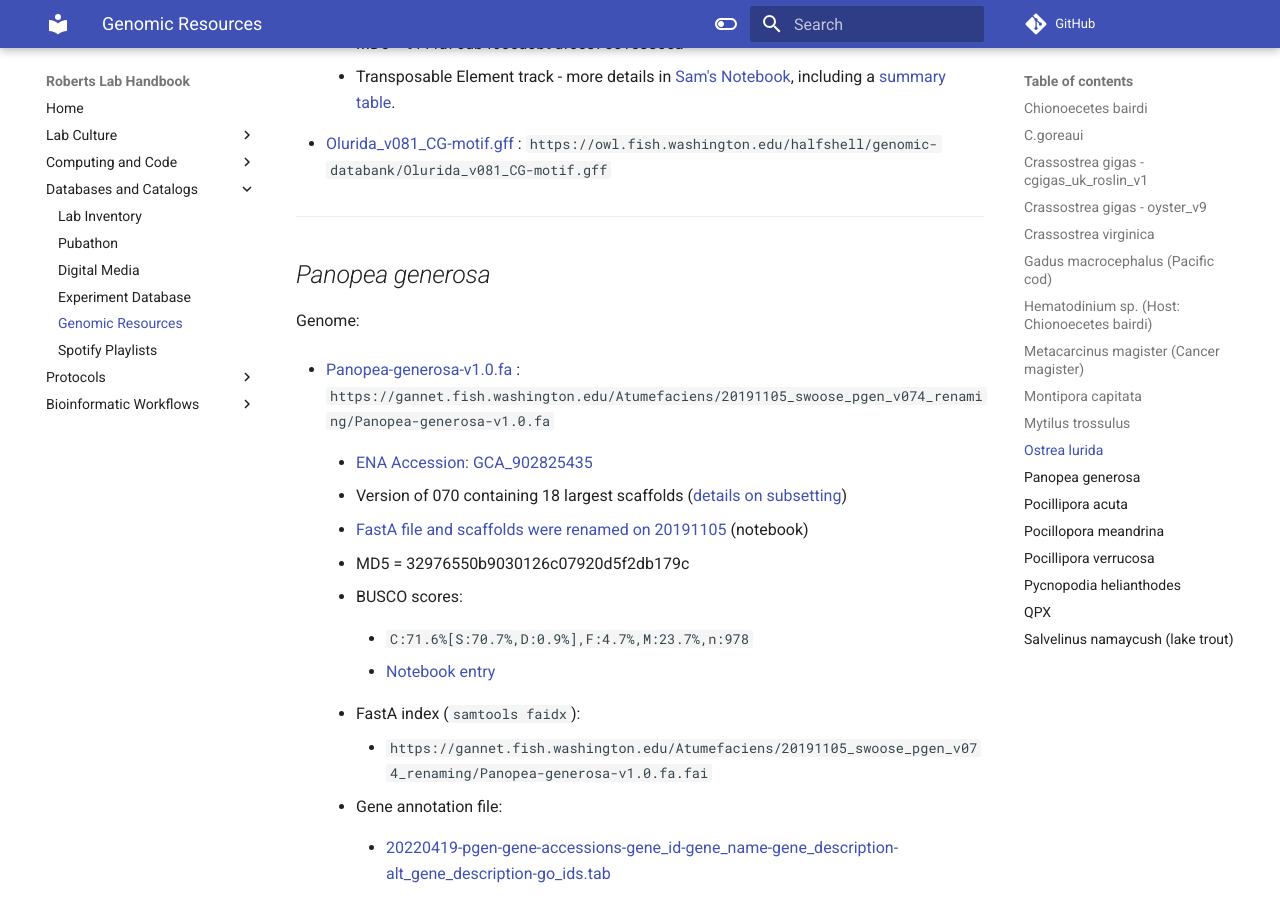
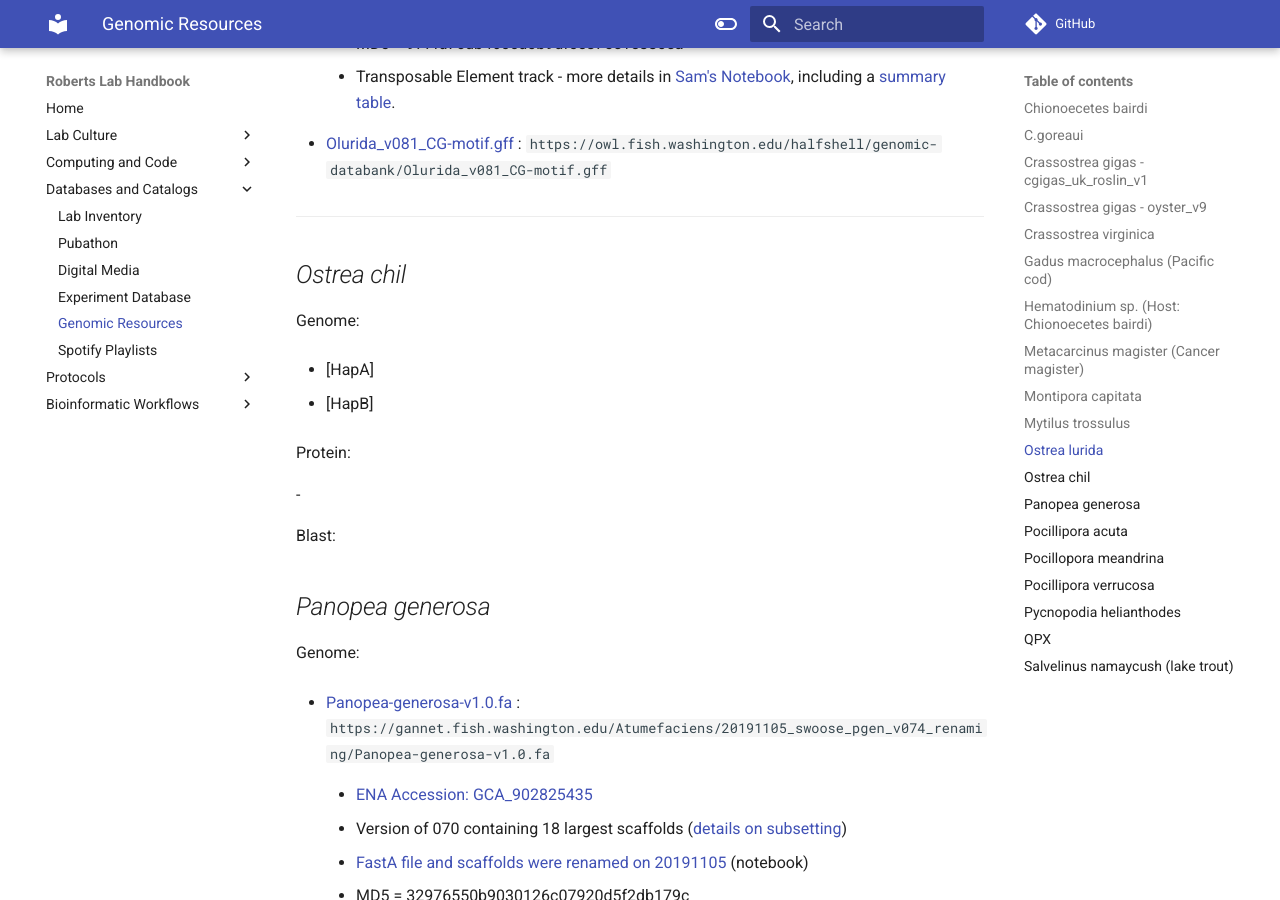
Before and after one commit to RobertsLab/resources, an MkDocs documentation site: the page built from docs/Genomic-Resources.md, in a window 1280 px wide and 900 px high, scrolled down 16821 px. Built offline with MkDocs 1.6.1 and Material for MkDocs 9.7.7, drawn with Linux system fonts in a browser that asks for light colours; comment, search, counter and statistics services are not loaded.

Commit message:
Update Genomic-Resources.md
adding section O chil

```diff
--- a/docs/Genomic-Resources.md
+++ b/docs/Genomic-Resources.md
@@ -637,6 +637,20 @@ Transcriptomes:
 
 ------------------------------------------------------------------------
 
+## *Ostrea chil*
+
+Genome:
+
+-   [HapA]
+
+-   [HapB]
+
+Protein:
+
+-
+
+Blast:
+
 ## *Panopea generosa*
 
 Genome:
```
